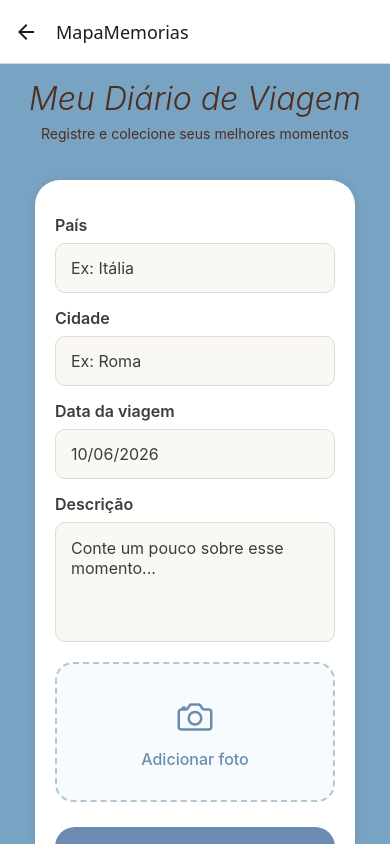
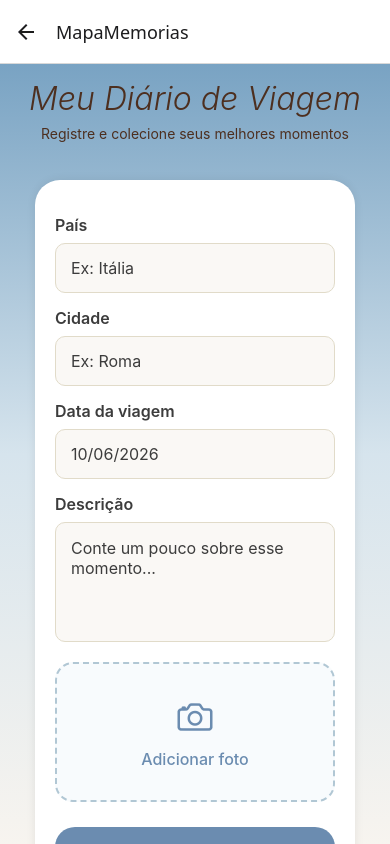
Before and after one commit to marieduardabarbieri/MapaDeMemorias, a React Native app in the folder meuApp/: screen /MapaMemorias in a window 390 px wide. Built offline with nearby package versions, Linux system fonts and the light colour scheme.

Commit message:
Inseri gradiente na pagina de Mapa das memórias

```diff
--- a/meuApp/src/screens/MapaMemorias.tsx
+++ b/meuApp/src/screens/MapaMemorias.tsx
@@ -7,9 +7,14 @@
   ScrollView,
 } from "react-native";
 import { Ionicons } from "@expo/vector-icons";
+import { LinearGradient } from "expo-linear-gradient";
 
 export function MapaMemorias() {
   return (
+    <LinearGradient
+      colors={["#79A3C3", "#D6E4ED", "#F7F4EF"]}
+      style={styles.container}
+    >
       <ScrollView
         contentContainerStyle={styles.scrollContainer}
         showsVerticalScrollIndicator={false}
@@ -52,13 +57,16 @@
           </TouchableOpacity>
         </View>
       </ScrollView>
+    </LinearGradient>
   );
 }
 
 const styles = StyleSheet.create({
+  container: {
+    flex: 1,
+  },
   scrollContainer: {
     padding: 15,
-    backgroundColor: "#79A3C3",
     alignItems: "center",
     paddingBottom: 50,
   },
```
Lines whose indentation alone changed are shown as unchanged.
